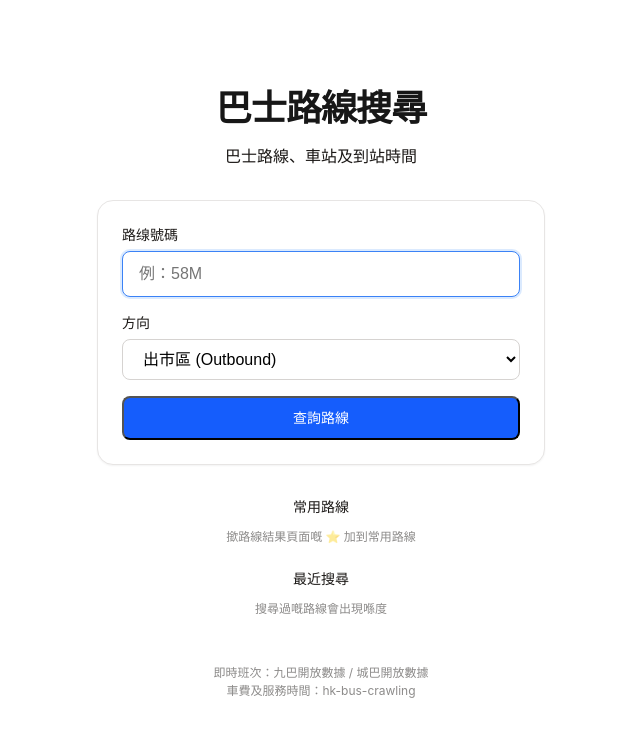
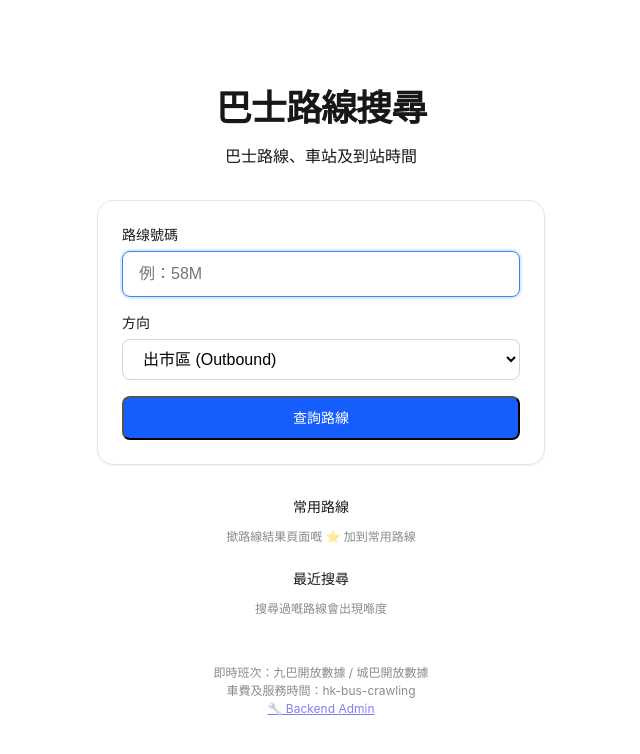
Before and after one commit to pc8521claw/bus-app-angular, an Angular app: page / in a window 1280 px wide. Shown: the top 754 px of the page, without its empty margins (319-959 px from the left). Built offline with nearby package versions, Linux system fonts and the light colour scheme.

Commit message:
feat: add backend admin link to home page footer

```diff
--- a/src/app/pages/home/home.component.ts
+++ b/src/app/pages/home/home.component.ts
@@ -201,6 +201,9 @@ import { FavoriteItem, RecentSearch, RouteSearchResult, Direction } from '../../
         <div class="mt-12 text-center text-xs text-stone-900 opacity-50 space-y-0.5">
           <div>即時班次：九巴開放數據 / 城巴開放數據</div>
           <div>車費及服務時間：hk-bus-crawling</div>
+          <div class="mt-2">
+            <a href="https://kmb-backend-production.up.railway.app/admin" target="_blank" class="underline hover:text-blue-600">🔧 Backend Admin</a>
+          </div>
         </div>
       </div>
     </main>
```
